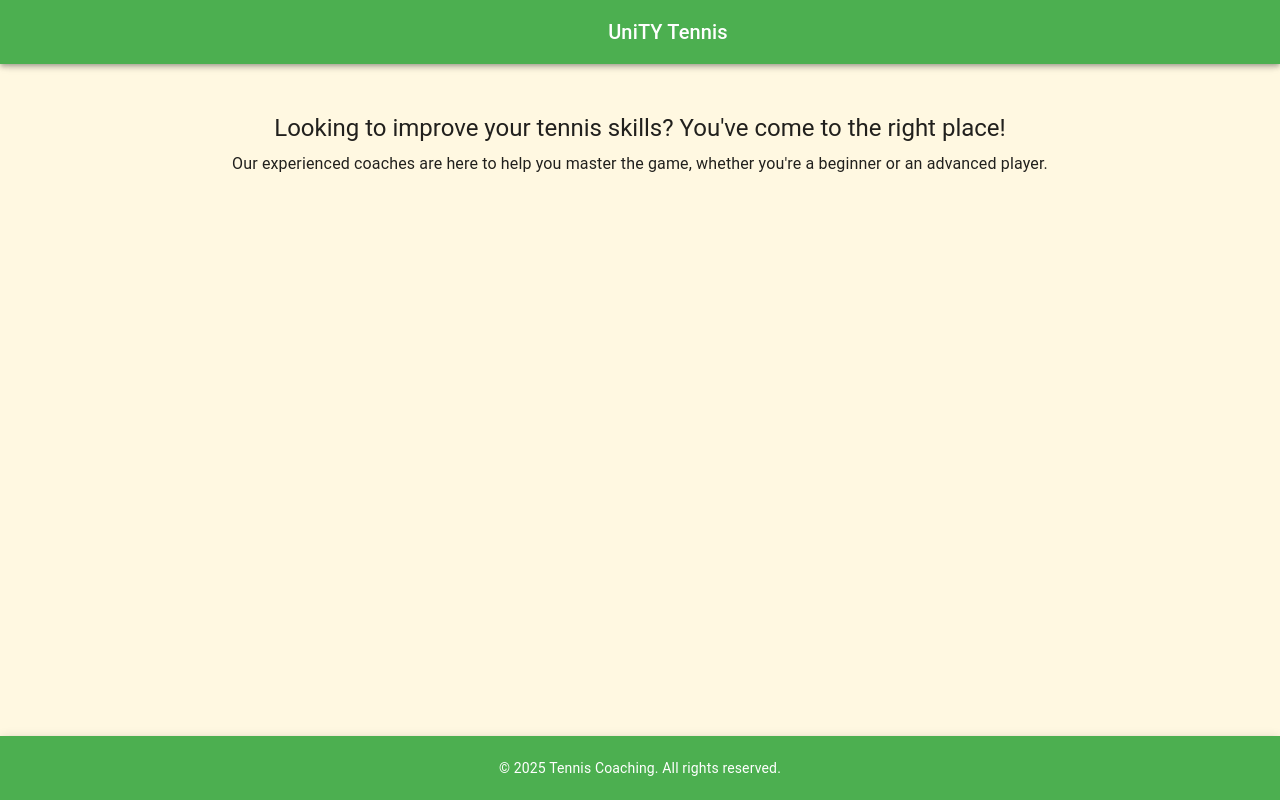
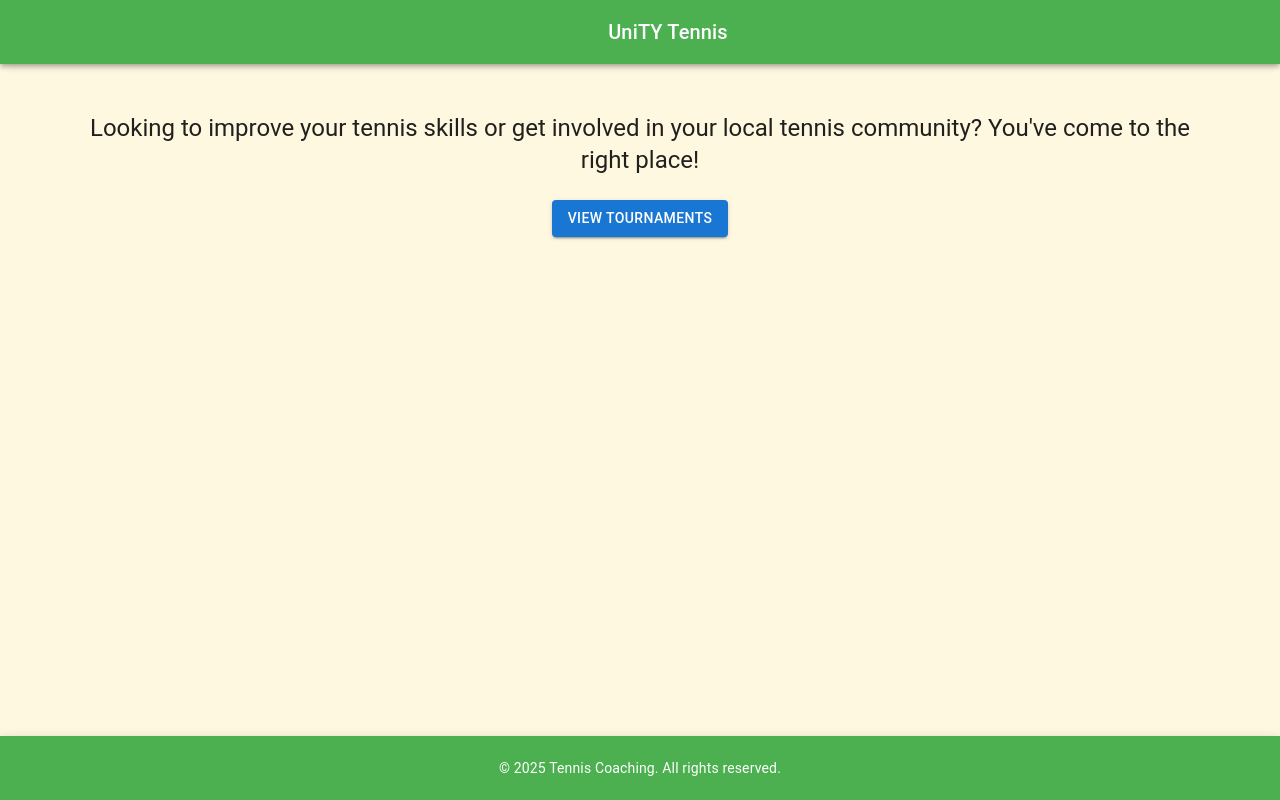
Before and after one commit to yeeshue99/unity-tennis, a React (Vite) app: page / in a window 1280 px wide. Built offline with nearby package versions, Linux system fonts and the light colour scheme; no server answers; some icons are missing.

Commit message:
add button to go to tournaments

```diff
--- a/src/routes/index.tsx
+++ b/src/routes/index.tsx
@@ -1,5 +1,5 @@
-import { Container, Typography } from '@mui/material';
-import { createFileRoute } from '@tanstack/react-router';
+import { Button, Container, Typography } from '@mui/material';
+import { createFileRoute, Link } from '@tanstack/react-router';
 
 export const Route = createFileRoute("/")({
   component: index,
@@ -10,11 +10,17 @@ function index() {
     <>
       <Container style={{ padding: '5rem 2rem', textAlign: 'center' }}>
         <Typography variant="h5" gutterBottom>
-          Looking to improve your tennis skills? You've come to the right place!
+          Looking to improve your tennis skills or get involved in your local tennis community? You've come to the right place!
         </Typography>
-        <Typography variant="body1">
-          Our experienced coaches are here to help you master the game, whether you're a beginner or an advanced player.
-        </Typography>
+        <Button
+          variant="contained"
+          color="primary"
+          component={Link}
+          to="/tournaments"
+          style={{ marginTop: '1rem' }}
+        >
+          View Tournaments
+        </Button>
       </Container>
     </>
   );
```
